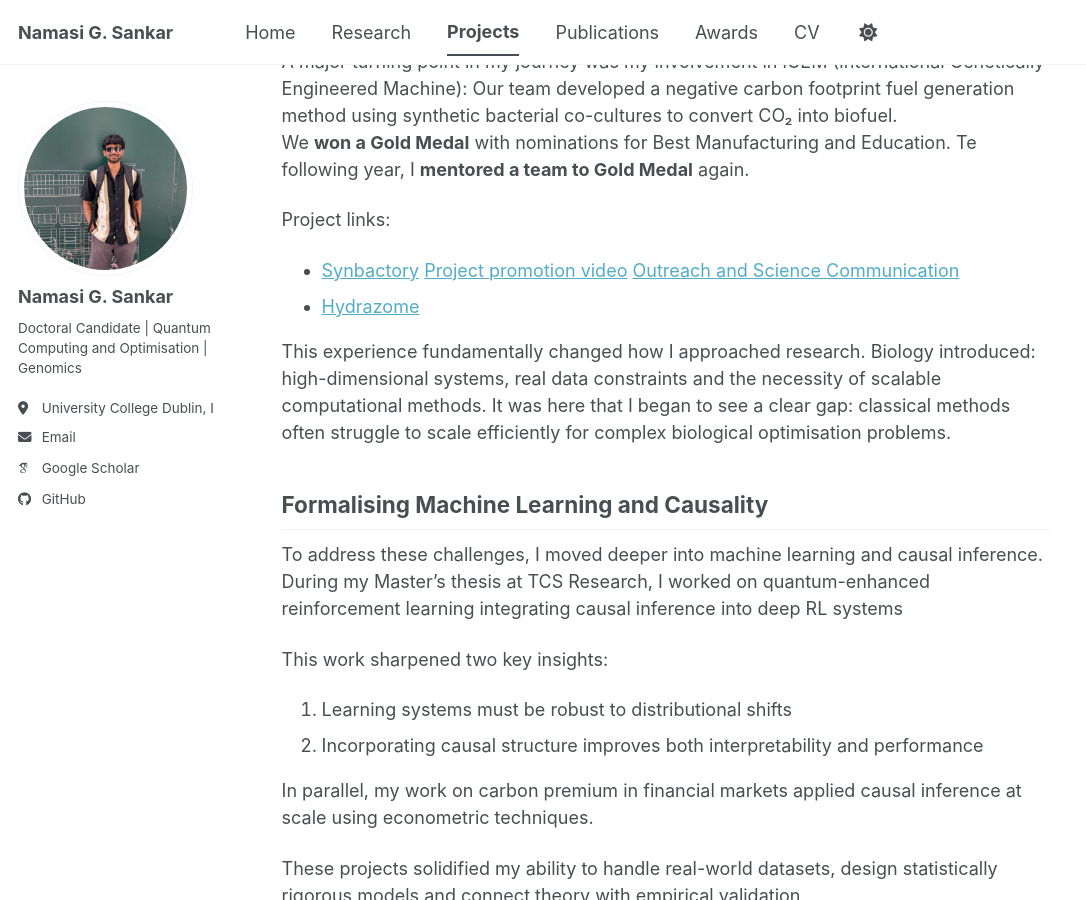
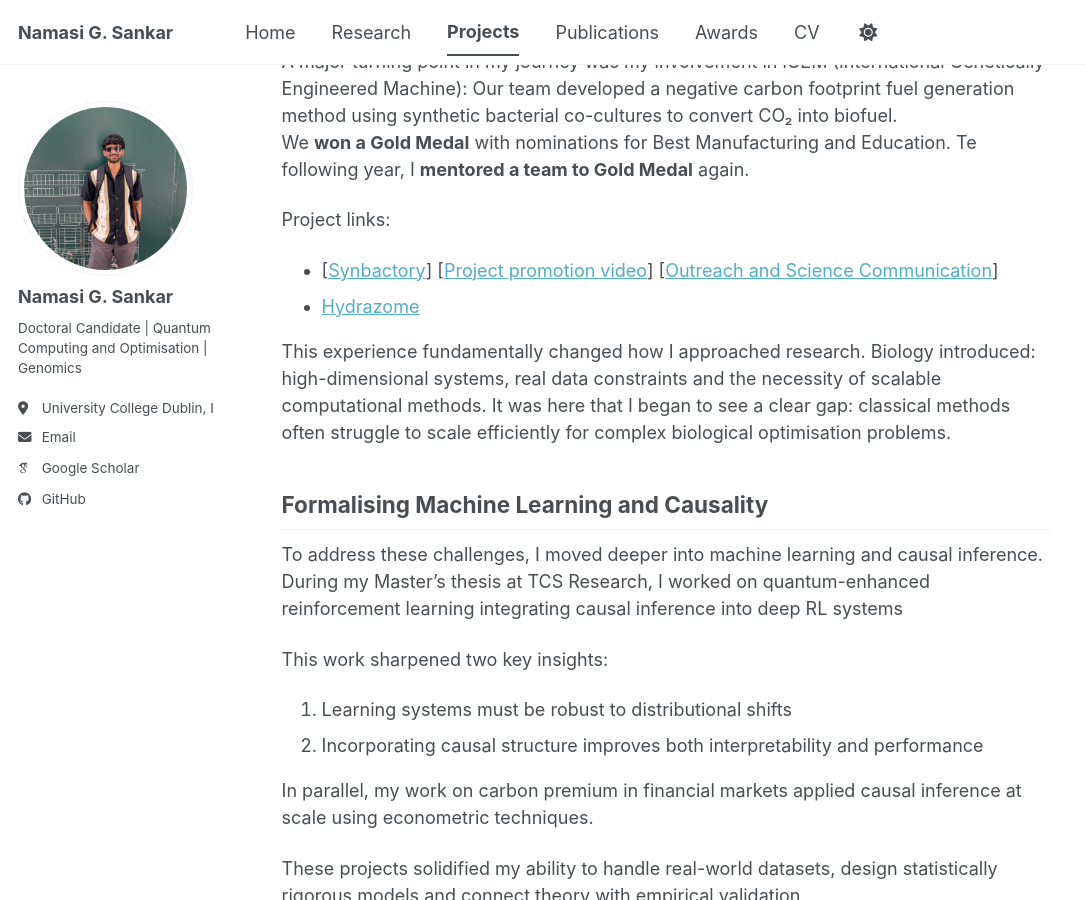
Before and after one commit to Namasi-PhD/Namasi-PhD.github.io, a Jekyll site: the page built from _pages/projects.md, in a window 1280 px wide and 900 px high, scrolled down 1252 px. Shown: the whole window, without its empty margins (0-1086 px from the left). Built offline with Jekyll 4.4.1, drawn with Linux system fonts in a browser that asks for light colours; some web fonts are replaced; a script bundle is joined from its source files by our own code; library files that are not in the unit come from our copies.

```diff
--- a/_pages/projects.md
+++ b/_pages/projects.md
@@ -38,7 +38,7 @@ Our team developed a negative carbon footprint fuel generation method using synt
 We **won a Gold Medal** with nominations for Best Manufacturing and Education. Te following year, I **mentored a team to Gold Medal** again.
 
 Project links:
-- [Synbactory](https://2021.igem.org/Team:IISER-Pune-India)  [Project promotion video](https://video.igem.org/w/aJJZzf5xw9EMSf7T31dwYJ)  [Outreach and Science Communication](https://www.youtube.com/@iGEMIISERPune)
+- [[Synbactory](https://2021.igem.org/Team:IISER-Pune-India)]  [[Project promotion video](https://video.igem.org/w/aJJZzf5xw9EMSf7T31dwYJ)]  [[Outreach and Science Communication](https://www.youtube.com/@iGEMIISERPune)]
 - [Hydrazome](https://2022.igem.wiki/iiser-pune-india/)
 
 This experience fundamentally changed how I approached research. Biology introduced: high-dimensional systems, real data constraints and the necessity of scalable computational methods. It was here that I began to see a clear gap: classical methods often struggle to scale efficiently for complex biological optimisation problems.
```
